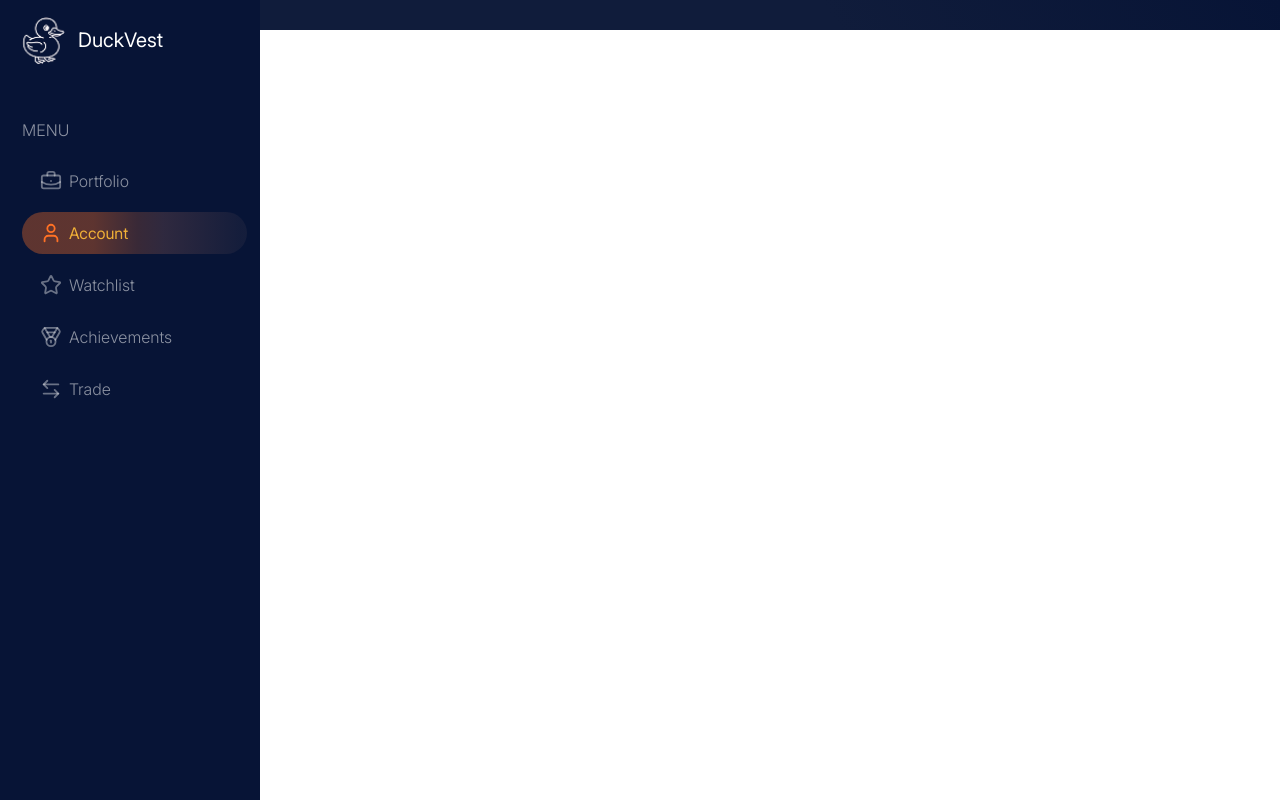
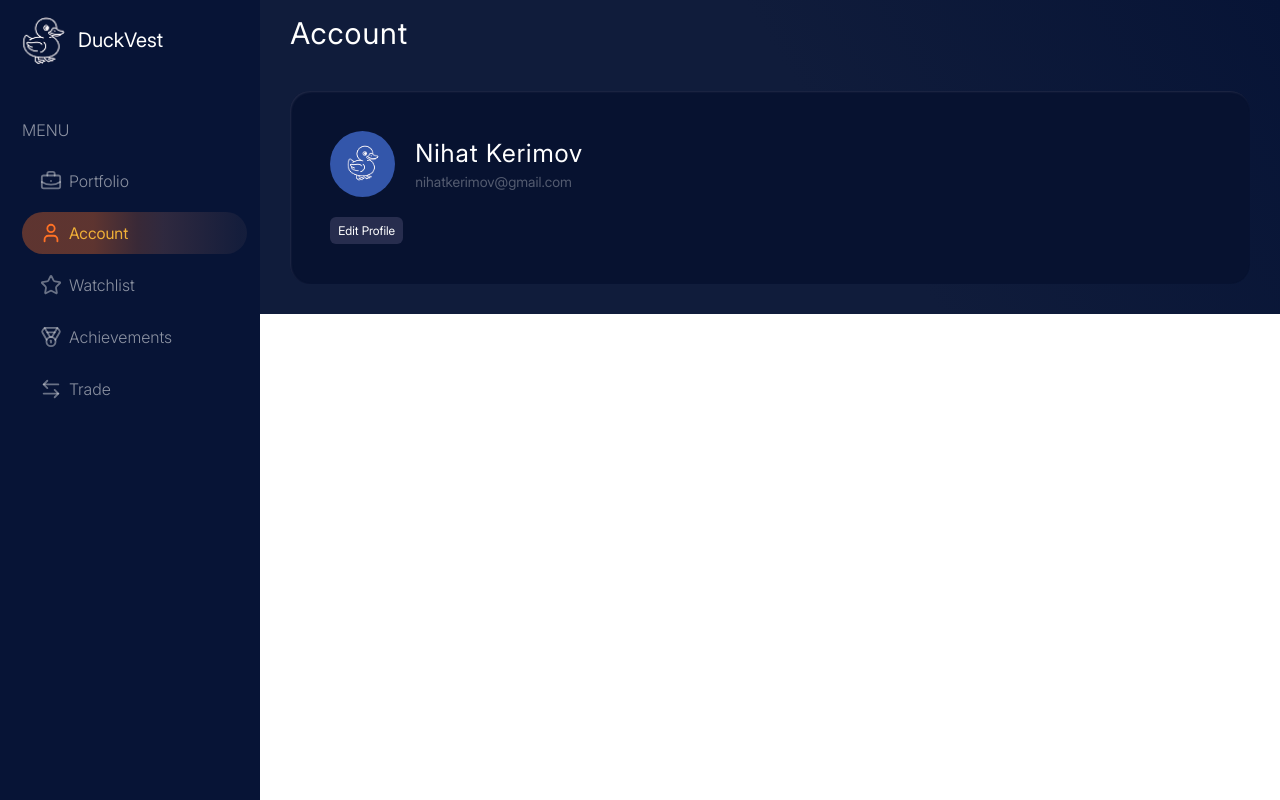
Before and after one commit to kerimov4785/DuckVest, a React (Vite) app: page /Account in a window 1280 px wide. Built offline with nearby package versions, Linux system fonts and the light colour scheme.

Commit message:
account part 1

```diff
--- a/src/App.jsx
+++ b/src/App.jsx
@@ -2,6 +2,7 @@ import { Route, Routes } from "react-router"
 import Sidebar from "./components/Sidebar"
 import Portfolio from "./pages/Portfolio"
 import { useEffect, useState } from "react"
+import Account from "./pages/Account"
 
 function App() {
   return (
@@ -11,6 +12,7 @@ function App() {
         <div className="container">
           <Routes>
             <Route path="/Portfolio" element={<Portfolio/>} />
+            <Route path="/Account" element={<Account />} />
           </Routes>
         </div>
       </main>
--- a/src/index.css
+++ b/src/index.css
@@ -382,3 +382,64 @@ main {
 .red {
   color: #ff4d4d !important;
 }
+
+
+
+
+/* Account */
+
+.account-head{
+  padding-top: 15px;
+}
+
+.account-head h3{
+  font: 400 30px 'Inter';
+  color: white;
+  letter-spacing: 1px;
+}
+
+.account-card{
+  background-color: #071230;
+  padding: 40px;
+  border-radius: 20px;
+  box-shadow: inset 1px 1px 2px #313755a6;
+  margin-top: 40px
+}
+
+.account-logo-name{
+  display:flex;
+  gap: 20px;
+  align-items: center;
+  margin-bottom: 20px
+}
+
+.account-logo{
+  background-color: #3356AA;
+  border-radius: 50%;
+  padding: 9px 10px
+}
+
+.account-logo img{
+  width: 45px;
+}
+
+.account-detail h4{
+  font: 400 25px 'Inter';
+  color: white;
+  letter-spacing: 1px;
+  margin-bottom: 5px
+}
+
+.account-detail p{
+  font: 400 14px 'Inter';
+  color: rgba(255, 255, 255, 0.308);
+}
+
+.account-card button{
+  background-color: #272D4E;
+  border: none;
+  border-radius: 6px;
+  color: white;
+  font: 400 12px 'Inter';
+  padding: 6px 8px
+}
--- /dev/null
+++ b/src/pages/Account.jsx
@@ -0,0 +1,25 @@
+import React from 'react'
+
+function Account() {
+  return (
+    <div>
+      <div className="account-head">
+        <h3>Account</h3>
+        <div className="account-card">
+            <div className="account-logo-name">
+                <div className="account-logo">
+                    <img src="src/assets/logo.png" alt="" />
+                </div>
+                <div className="account-detail">
+                    <h4>Nihat Kerimov</h4>
+                    <p>nihatkerimov@gmail.com</p>
+                </div>
+            </div>
+            <button>Edit Profile</button>
+        </div>
+      </div>
+    </div>
+  )
+}
+
+export default Account
```
